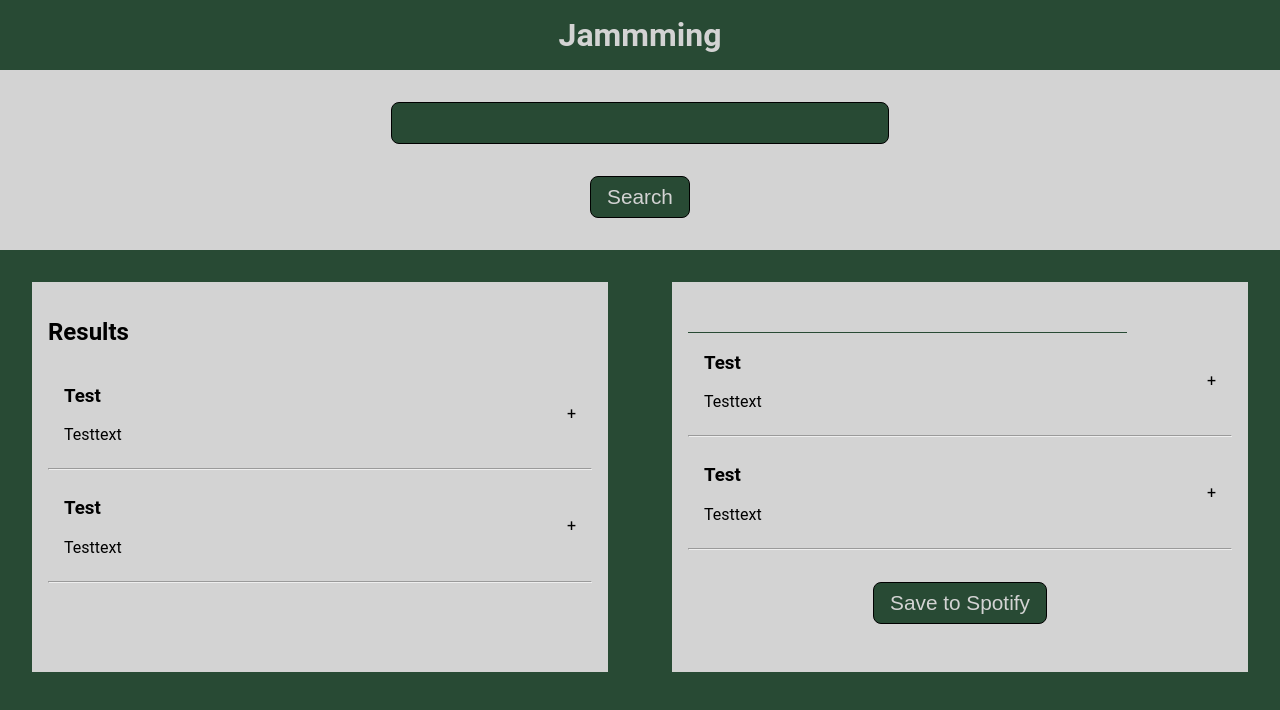
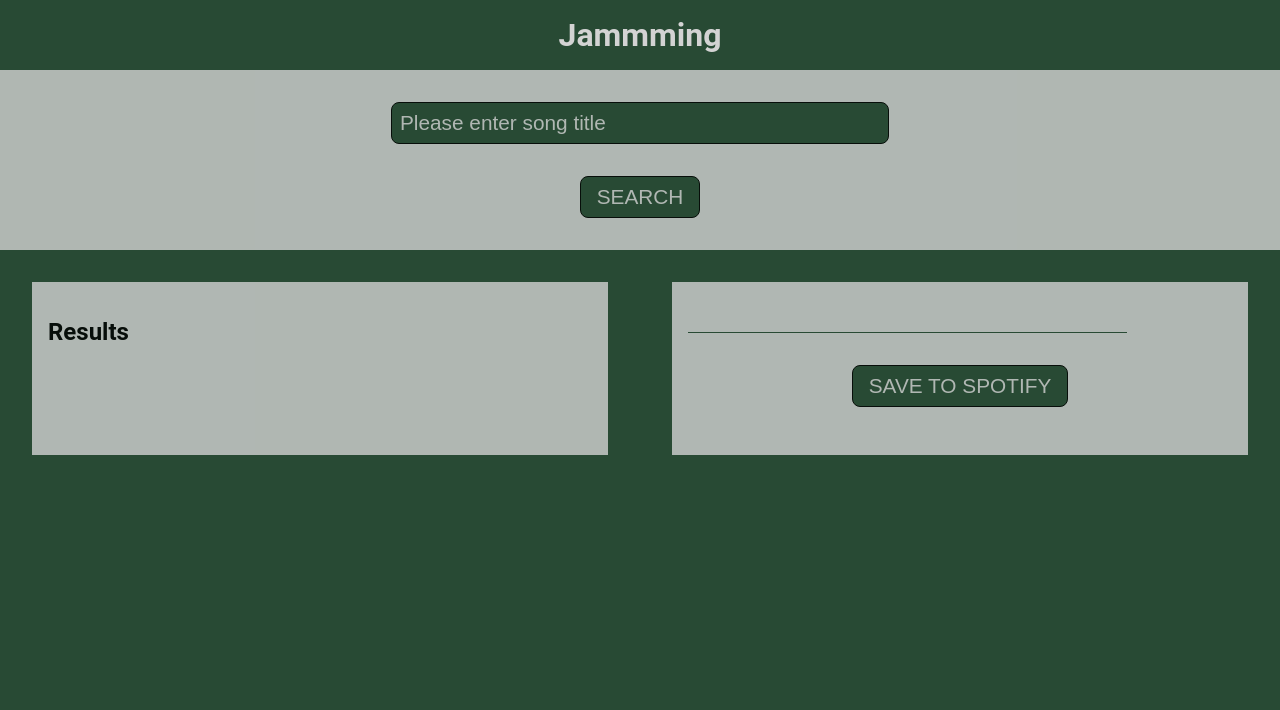
Before and after one commit to simon-pabsch/codecademy_jammming, a React (Create React App) app: page / in a window 1280 px wide. Shown: the top 710 px of the page. Built offline with nearby package versions, Linux system fonts and the light colour scheme.

Commit message:
Resultlist dynamically generated

```diff
--- a/src/App.css
+++ b/src/App.css
@@ -1,5 +1,6 @@
 .input {
   background-color: lightgrey;
+  opacity: 0.8;
 }
 
 .results {
--- a/src/App.js
+++ b/src/App.js
@@ -1,12 +1,14 @@
 import logo from './logo.svg';
 import './App.css';
+import React, { useState } from 'react';
 import SearchBar from './components/searchbar/SearchBar.js';
 import SearchResults from './components/searchresults/SearchResults.js';
 import Playlist from './components/playlist/Playlist.js';
 
 function App() {
   //Mockdata
-  const result = [
+  const [result, setResult] = useState([]);
+  const mockData = [
     {title: 'Songtitle1',
     artist: 'Artist1',
     album: 'Album1'},
@@ -20,13 +22,23 @@ function App() {
     album: 'Album3'}
   ]
 
+
+
+  const search = (searchText) => {
+    if(searchText === "" || searchText === "Please enter song title") {
+      setResult([]);
+    } else {
+      setResult(mockData);
+    }
+  }
+
   return (
     <div className="App">
       <section className="input">
-        <SearchBar />
+        <SearchBar onSearch={search}/>
       </section>
       <section className="results">
-        <SearchResults />
+        <SearchResults resultData={result} />
         <Playlist />
       </section>
     </div>
--- a/src/components/playlist/Playlist.js
+++ b/src/components/playlist/Playlist.js
@@ -7,7 +7,7 @@ function Playlist() {
         <div className={styles.container}>
             <input className={styles.title} type="text"></input>
             <Tracklist />
-            <button className={styles.button}>Save to Spotify</button>
+            <button className={styles.button}>SAVE TO SPOTIFY</button>
         </div>
     );
 }
--- a/src/components/playlist/Playlist.module.css
+++ b/src/components/playlist/Playlist.module.css
@@ -3,6 +3,7 @@
     padding: 1rem;
     flex: 1 200px;
     background-color: lightgrey;
+    opacity: 0.8;
 }
 
 .title {
--- a/src/components/searchbar/SearchBar.js
+++ b/src/components/searchbar/SearchBar.js
@@ -1,12 +1,38 @@
-import React from 'react';
+import React, {useState, useEffect, useCallback} from 'react';
 import styles from './SearchBar.module.css';
 
 
 function SearchBar(props) {
+    const defaultText = "Please enter song title";
+    const [searchText, setsearchText] = useState(defaultText);
+    const [clicked, setClicked] = useState(false);
+
+     const handleChange = (event) => {
+        setsearchText(event.target.value);
+    }
+
+    const handleClick = (event) => {
+        if(!clicked) {
+            setClicked(true);
+            setsearchText("");
+        }
+    }
+
+    const handleSubmit = (event) => {
+        event.preventDefault();
+        if(searchText === defaultText || searchText === "") {
+            setsearchText(defaultText);
+            setClicked(false);
+        }
+        //This line fires action for App.js to Submit data
+        props.onSearch(searchText);
+
+    }
+
     return (
-        <form className={styles.form}>
-            <input className={styles.textfield} type="text"></input>
-            <button className={styles.button} type="submit">Search</button>
+        <form className={styles.form} onSubmit={handleSubmit}>
+            <input id="searchTextfield" className={styles.textfield} type="text" value={searchText} onChange={handleChange} onClick={handleClick}></input>
+            <button className={styles.button} type="submit">SEARCH</button>
         </form>
     );
 }
--- a/src/components/searchbar/SearchBar.module.css
+++ b/src/components/searchbar/SearchBar.module.css
@@ -1,6 +1,7 @@
 .form {
     padding: 2rem;
 }
+
 .textfield {
     display: block;
     margin: 0 auto;
--- a/src/components/searchresults/SearchResults.js
+++ b/src/components/searchresults/SearchResults.js
@@ -1,12 +1,12 @@
-import React from 'react';
+import React, {useState, useEffect} from 'react';
 import styles from './SearchResults.module.css';
 import Tracklist from '../tracklist/Tracklist.js';
 
-function SearchResults() {
+function SearchResults(props) {
     return(
         <div className={styles.container}>
             <h2>Results</h2>
-            <Tracklist />
+            <Tracklist resultData={props.resultData} />
         </div>
     );
 }
--- a/src/components/searchresults/SearchResults.module.css
+++ b/src/components/searchresults/SearchResults.module.css
@@ -3,4 +3,5 @@
     padding: 1rem;
     flex: 1 200px;
     background-color: lightgrey;
+    opacity: 0.8;
 }
--- a/src/components/track/Track.js
+++ b/src/components/track/Track.js
@@ -1,13 +1,14 @@
 import React from 'react';
 import styles from './Track.module.css';
 
-function Track() {
+function Track(props) {
+
     return (
         <div>
         <div className={styles.container}>
             <div className={styles.left}>
-                <h3>Test</h3>
-                <p>Testtext</p>
+                <h3>{props.title}</h3>
+                <p>{props.artist+" | "+props.album}</p>
             </div>
             <div className={styles.right}>
                 <span>+</span>
--- a/src/components/tracklist/Tracklist.js
+++ b/src/components/tracklist/Tracklist.js
@@ -1,14 +1,19 @@
-import React from 'react';
+import React, {useState, useEffect} from 'react';
 import styles from './Tracklist.module.css';
 import Track from '../track/Track.js';
 
-function Tracklist() {
-    return (
-        <div>
-            <Track />
-            <Track />
-        </div>
-    );
+function Tracklist(props) {
+
+    let tracklistHTML = null;
+    if(props.resultData !== undefined) {
+        tracklistHTML = (<div>
+            {props.resultData.map((item, index) => (
+            <Track id={"Track_"+index} title={item.title} artist={item.artist} album={item.album}/>
+            ))}
+          </div>);
+    }
+
+    return tracklistHTML;
 }
 
 export default Tracklist;
```
